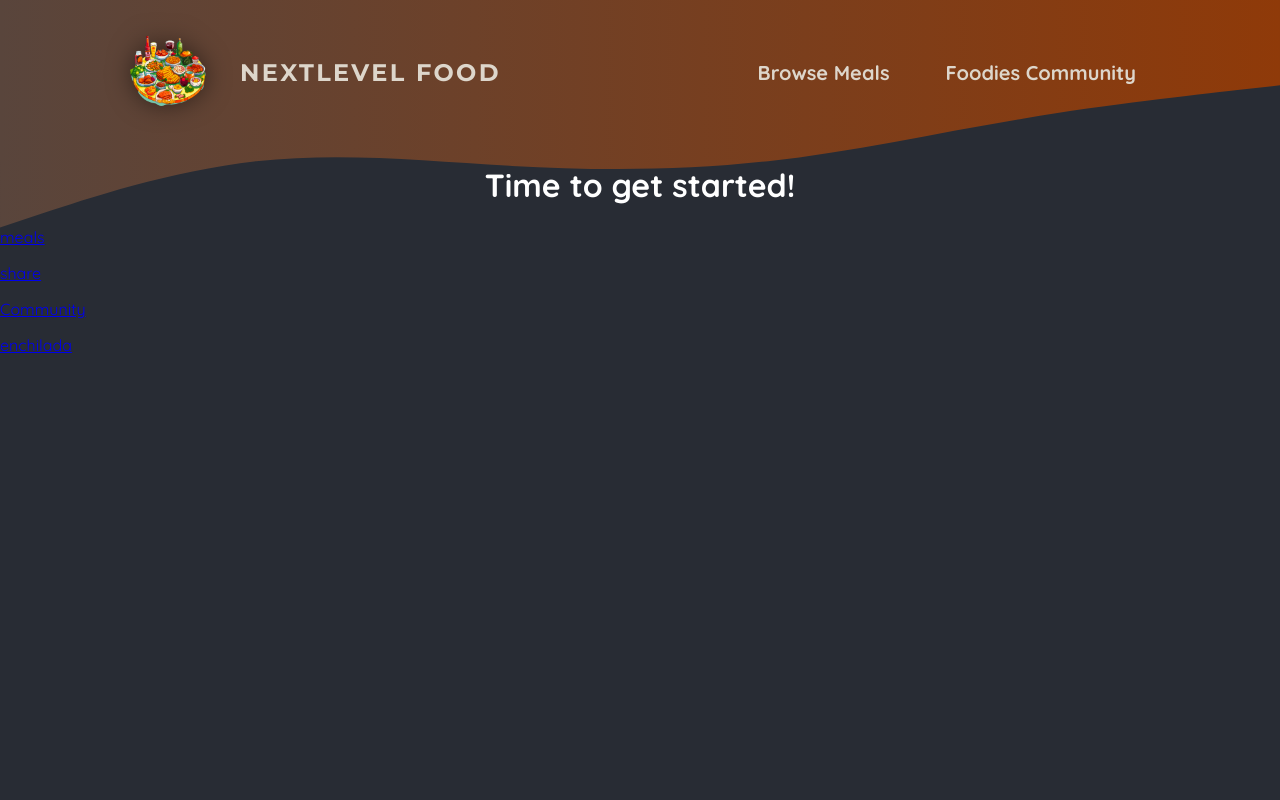
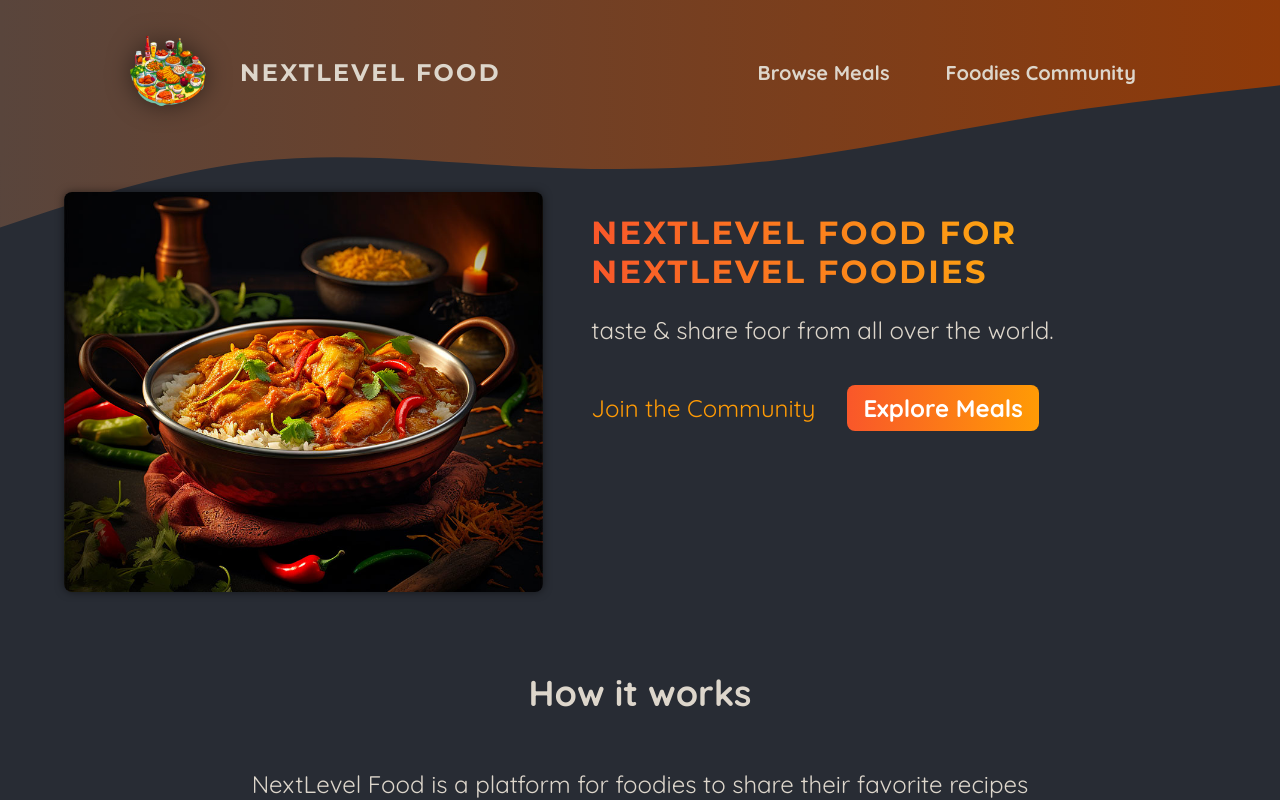
Before and after one commit to GamezAr94/the-foodie-app, a Next.js app: page / in a window 1280 px wide. Shown: the top 800 px of the page. Built offline with nearby package versions, Linux system fonts and the light colour scheme.

Commit message:
adding a slider show
adding a slider show and learning about the use client

```diff
--- /dev/null
+++ b/app/components/image-slideshow/image-slideshow.module.css
@@ -0,0 +1,26 @@
+.slideshow {
+    position: relative;
+    width: 100%;
+    height: 100%;
+    border-radius: 8px;
+    overflow: hidden;
+    box-shadow: 0 0 0.5rem rgba(0, 0, 0, 0.5);
+  }
+
+  .slideshow img {
+    width: 100%;
+    height: 100%;
+    object-fit: cover;
+    position: absolute;
+    top: 0;
+    left: 0;
+    opacity: 0;
+    transform: scale(1.1) translateX(-1rem) rotate(-5deg);
+    transition: all 0.5s ease-in-out;
+  }
+
+  .slideshow .active {
+    z-index: 1;
+    opacity: 1;
+    transform: scale(1) translateX(0) rotate(0);
+  }
--- /dev/null
+++ b/app/components/image-slideshow/imageslideshow.js
@@ -0,0 +1,52 @@
+"use client";
+
+import { useEffect, useState } from "react";
+import Image from "next/image";
+
+import burgerImg from "@/assets/burger.jpg";
+import curryImg from "@/assets/curry.jpg";
+import dumplingsImg from "@/assets/dumplings.jpg";
+import macncheeseImg from "@/assets/macncheese.jpg";
+import pizzaImg from "@/assets/pizza.jpg";
+import schnitzelImg from "@/assets/schnitzel.jpg";
+import tomatoSaladImg from "@/assets/tomato-salad.jpg";
+import classes from "./image-slideshow.module.css";
+
+const images = [
+    { image: burgerImg, alt: "A delicious, juicy burger" },
+    { image: curryImg, alt: "A delicious, spicy curry" },
+    { image: dumplingsImg, alt: "Steamed dumplings" },
+    { image: macncheeseImg, alt: "Mac and cheese" },
+    { image: pizzaImg, alt: "A delicious pizza" },
+    { image: schnitzelImg, alt: "A delicious schnitzel" },
+    { image: tomatoSaladImg, alt: "A delicious tomato salad" },
+];
+
+export default function ImageSlideshow() {
+    const [currentImageIndex, setCurrentImageIndex] = useState(0);
+
+    useEffect(() => {
+        const interval = setInterval(() => {
+            setCurrentImageIndex((prevIndex) =>
+                prevIndex < images.length - 1 ? prevIndex + 1 : 0
+            );
+        }, 5000);
+
+        return () => clearInterval(interval);
+    }, []);
+
+    return (
+        <div className={classes.slideshow}>
+            {images.map((image, index) => (
+                <Image
+                    key={index}
+                    src={image.image}
+                    className={
+                        index === currentImageIndex ? classes.active : ""
+                    }
+                    alt={image.alt}
+                />
+            ))}
+        </div>
+    );
+}
--- a/app/page.js
+++ b/app/page.js
@@ -1,23 +1,54 @@
 import Link from "next/link";
+import classes from "./page.module.css";
+import ImageSlideshow from "./components/image-slideshow/imageslideshow";
 
 export default function Home() {
     return (
+        <>
+            <header className={classes.header}>
+                <div className={classes.slideshow}>
+                    <ImageSlideshow />
+                </div>
+                <div>
+                    <div className={classes.hero}>
+                        <h1>NextLevel Food for NextLevel Foodies</h1>
+                        <p>taste & share foor from all over the world.</p>
+                    </div>
+                    <div className={classes.cta}>
+                        <Link href="/community">Join the Community</Link>
+                        <Link href="/meals">Explore Meals</Link>
+                    </div>
+                </div>
+            </header>
             <main>
-            <h1 style={{ color: "white", textAlign: "center" }}>
-                Time to get started!
-            </h1>
+                <section className={classes.section}>
+                    <h2>How it works</h2>
                     <p>
-                <Link href="/meals">meals</Link>
+                        NextLevel Food is a platform for foodies to share their
+                        favorite recipes with the world. It&apos;s a place to
+                        discover new dishes, and to connect with other food
+                        lovers.
                     </p>
                     <p>
-                <Link href="/meals/share">share</Link>
+                        NextLevel Food is a place to discover new dishes, and to
+                        connect with other food lovers.
+                    </p>
+                </section>
+
+                <section className={classes.section}>
+                    <h2>Why NextLevel Food?</h2>
+                    <p>
+                        NextLevel Food is a platform for foodies to share their
+                        favorite recipes with the world. It&apos;s a place to
+                        discover new dishes, and to connect with other food
+                        lovers.
                     </p>
                     <p>
-                <Link href="/community">Community</Link>
+                        NextLevel Food is a place to discover new dishes, and to
+                        connect with other food lovers.
                     </p>
-            <p>
-                <Link href="/meals/enchilada">enchilada</Link>
-            </p>
+                </section>
             </main>
+        </>
     );
 }
--- /dev/null
+++ b/app/page.module.css
@@ -0,0 +1,75 @@
+.header {
+    display: flex;
+    gap: 3rem;
+    margin: 3rem auto;
+    width: 90%;
+    max-width: 75rem;
+  }
+
+  .slideshow {
+    width: 40rem;
+    height: 25rem;
+  }
+
+  .hero {
+    color: #ddd6cb;
+    font-size: 1.5rem;
+  }
+
+  .hero h1 {
+    font-size: 2rem;
+    font-weight: bold;
+    font-family: 'Montserrat', sans-serif;
+    letter-spacing: 0.15rem;
+    text-transform: uppercase;
+    background: linear-gradient(90deg, #f9572a, #ffc905);
+    background-clip: text;
+    -webkit-background-clip: text;
+    -webkit-text-fill-color: transparent;
+  }
+
+  .cta {
+    font-size: 1.5rem;
+    display: flex;
+    gap: 1rem;
+  }
+
+  .cta a {
+    display: inline-block;
+    margin-top: 1rem;
+    padding: 0.5rem 1rem;
+    border-radius: 0.5rem;
+    background: linear-gradient(90deg, #f9572a, #ff9b05);
+    color: #ffffff;
+    font-weight: bold;
+    text-decoration: none;
+  }
+
+  .cta a:hover,
+  .cta a:active {
+    background: linear-gradient(90deg, #fd4715, #f9b241);
+  }
+
+  .cta a:first-child {
+    background: transparent;
+    font-weight: normal;
+    color: #ff9b05;
+    padding-left: 0;
+  }
+
+  .cta a:first-child:hover,
+  .cta a:first-child:active {
+    background: transparent;
+    color: #f9b241;
+  }
+
+  .section {
+    display: flex;
+    flex-direction: column;
+    color: #ddd6cb;
+    font-size: 1.5rem;
+    max-width: 50rem;
+    width: 90%;
+    margin: 2rem auto;
+    text-align: center;
+  }
```
Lines whose indentation alone changed are shown as unchanged.
